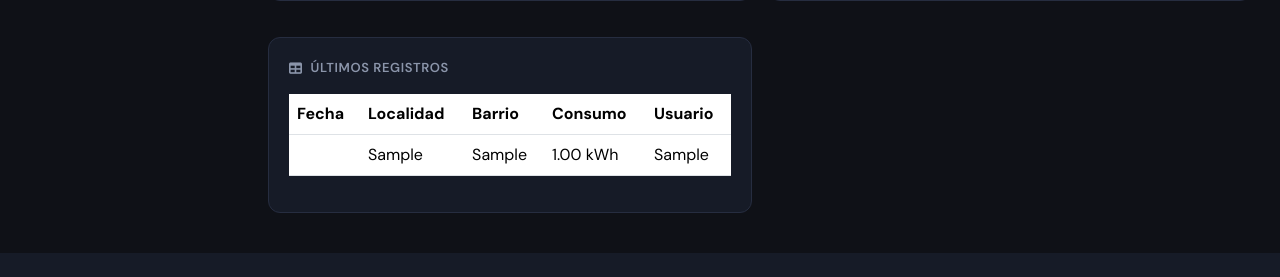
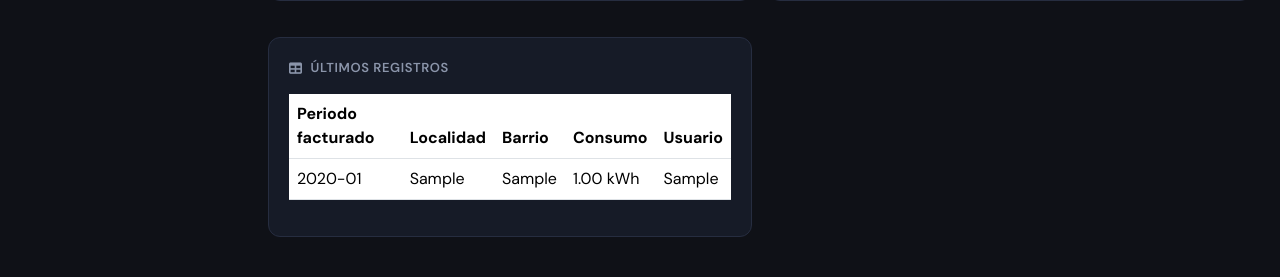
Before and after one commit to chriselmono/EcoAnalytic, a Flask app: page /dashboard in a window 1280 px wide. Shown: the part 837-1114 px from the top of the page. Before the commit the page ends 1090 px from the top, so only its background shows below. Run offline with Flask 3, Linux system fonts and the light colour scheme; the visitor is signed in with stand-in values (Sample User, id 1); tables that the repository leaves empty hold one stand-in row (values such as "Sample post").

Commit message:
Show billing period in dashboard records

```diff
--- a/app/templates/dashboard.html
+++ b/app/templates/dashboard.html
@@ -100,7 +100,7 @@
     <table class="table">
       <thead>
         <tr>
-          <th>Fecha</th>
+          <th>Periodo facturado</th>
           <th>Localidad</th>
           <th>Barrio</th>
           <th>Consumo</th>
@@ -111,7 +111,7 @@
       <tbody>
         {% for c in ultimos_consumos %}
         <tr>
-          <td>{{ c.fecha }}</td>
+          <td>{{ c.periodo_consumo.strftime('%Y-%m') if c.periodo_consumo else 'Sin periodo' }}</td>
           <td>{{ c.localidad }}</td>
           <td>{{ c.barrio }}</td>
           <td>{{ c.kw_consumo }} kWh</td>
```
